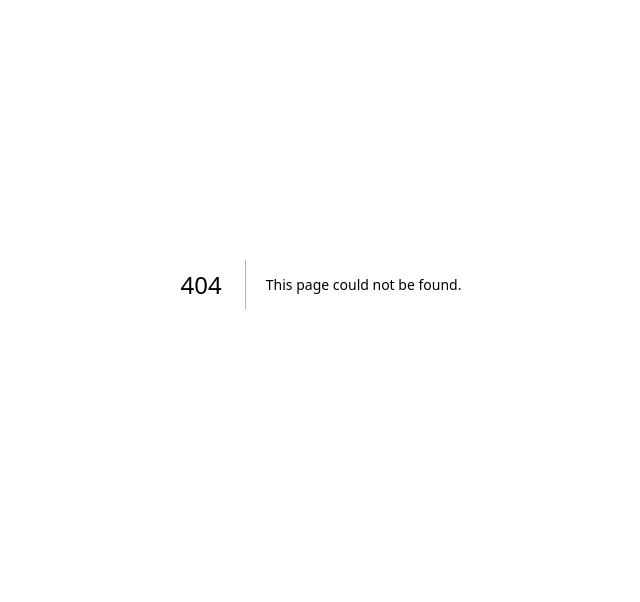
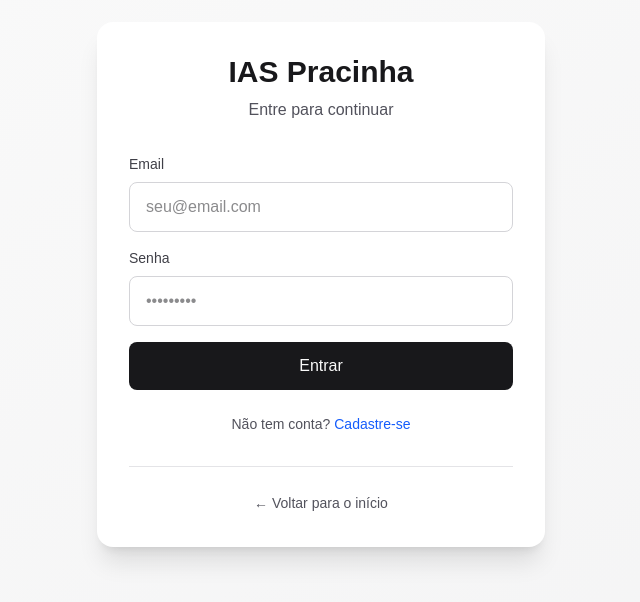
Before and after one commit to johnadriansilva04-byte/IAs-Pracinha, a Next.js app: page /login in a window 1280 px wide. Before the commit this address had no page. Shown: the part 116-718 px from the top of the page, without its empty margins (319-959 px from the left). Built offline with nearby package versions, Linux system fonts and the light colour scheme.

Commit message:
Sistema de autenticação completo - login/cadastro com Supabase Auth, proteção de rotas, sessão por cookie, verificação de autenticação em todas as páginas

```diff
--- a/package.json
+++ b/package.json
@@ -10,6 +10,7 @@
   },
   "dependencies": {
     "@google/generative-ai": "^0.24.1",
+    "@supabase/ssr": "^0.12.4",
     "@supabase/supabase-js": "^2.111.0",
     "next": "16.2.12",
     "react": "19.2.4",
--- /dev/null
+++ b/src/app/api/auth/check/route.ts
@@ -0,0 +1,9 @@
+import { NextRequest, NextResponse } from 'next/server';
+
+export async function GET(request: NextRequest) {
+  const session = request.cookies.get('session');
+
+  return NextResponse.json({
+    authenticated: !!session
+  });
+}
--- /dev/null
+++ b/src/app/api/login/route.ts
@@ -0,0 +1,39 @@
+import { NextRequest, NextResponse } from 'next/server';
+import { supabase } from '@/lib/supabase';
+
+export async function POST(request: NextRequest) {
+  try {
+    const body = await request.json();
+    const { email, password } = body;
+
+    const { data, error } = await supabase.auth.signInWithPassword({
+      email,
+      password,
+    });
+
+    if (error) {
+      return NextResponse.json({ error: error.message }, { status: 401 });
+    }
+
+    // Criar sessão simples
+    const response = NextResponse.json({
+      success: true,
+      user: data.user
+    });
+
+    // Set cookie simples
+    response.cookies.set('session', data.session.access_token, {
+      httpOnly: true,
+      secure: process.env.NODE_ENV === 'production',
+      sameSite: 'lax',
+      maxAge: 60 * 60 * 24 * 7 // 7 dias
+    });
+
+    return response;
+  } catch (error: any) {
+    console.error('Erro ao fazer login:', error);
+    return NextResponse.json({
+      error: 'Erro ao fazer login'
+    }, { status: 500 });
+  }
+}
--- /dev/null
+++ b/src/app/api/logout/route.ts
@@ -0,0 +1,10 @@
+import { NextRequest, NextResponse } from 'next/server';
+
+export async function POST(request: NextRequest) {
+  const response = NextResponse.json({ success: true });
+
+  // Remover cookie de sessão
+  response.cookies.delete('session');
+
+  return response;
+}
--- /dev/null
+++ b/src/app/api/signup/route.ts
@@ -0,0 +1,29 @@
+import { NextRequest, NextResponse } from 'next/server';
+import { supabase } from '@/lib/supabase';
+
+export async function POST(request: NextRequest) {
+  try {
+    const body = await request.json();
+    const { email, password } = body;
+
+    const { data, error } = await supabase.auth.signUp({
+      email,
+      password,
+    });
+
+    if (error) {
+      return NextResponse.json({ error: error.message }, { status: 400 });
+    }
+
+    return NextResponse.json({
+      success: true,
+      user: data.user,
+      message: 'Conta criada com sucesso! Você pode fazer login agora.'
+    });
+  } catch (error: any) {
+    console.error('Erro ao criar conta:', error);
+    return NextResponse.json({
+      error: 'Erro ao criar conta'
+    }, { status: 500 });
+  }
+}
--- a/src/app/chat/[id]/page.tsx
+++ b/src/app/chat/[id]/page.tsx
@@ -32,6 +32,25 @@ export default function ChatPage() {
 
   const { isListening, transcript, startListening, stopListening, isSupported: speechRecognitionSupported } = useSpeechRecognition();
   const { speak, stop: stopSpeaking, isSpeaking, isSupported: speechSynthesisSupported } = useSpeechSynthesis();
+  const router = useRouter();
+
+  useEffect(() => {
+    // Verificar autenticação
+    const checkAuth = async () => {
+      try {
+        const response = await fetch('/api/auth/check');
+        const data = await response.json();
+        if (!data.authenticated) {
+          router.push('/login');
+        }
+      } catch (error) {
+        console.error('Erro ao verificar autenticação:', error);
+        router.push('/login');
+      }
+    };
+
+    checkAuth();
+  }, [router]);
 
   useEffect(() => {
     fetchMessages();
--- a/src/app/config/page.tsx
+++ b/src/app/config/page.tsx
@@ -1,6 +1,7 @@
 'use client';
 
 import { useEffect, useState } from 'react';
+import { useRouter } from 'next/navigation';
 import Link from 'next/link';
 
 interface SystemConfig {
@@ -13,6 +14,7 @@ interface SystemConfig {
 }
 
 export default function ConfigPage() {
+  const router = useRouter();
   const [config, setConfig] = useState<SystemConfig>({
     id: '',
     character: '',
@@ -27,7 +29,26 @@ export default function ConfigPage() {
   const [showDelete, setShowDelete] = useState(false);
 
   useEffect(() => {
-    fetchConfig();
+    // Verificar autenticação
+    const checkAuth = async () => {
+      try {
+        const response = await fetch('/api/auth/check');
+        const data = await response.json();
+        if (!data.authenticated) {
+          router.push('/login');
+        } else {
+          fetchConfig();
+        }
+      } catch (error) {
+        console.error('Erro ao verificar autenticação:', error);
+        router.push('/login');
+      } finally {
+        setLoading(false);
+      }
+    };
+
+    checkAuth();
+  }, [router]);
   }, []);
 
   const fetchConfig = async () => {
@@ -37,8 +58,6 @@ export default function ConfigPage() {
       setConfig(data);
     } catch (error) {
       console.error('Erro ao buscar configuração:', error);
-    } finally {
-      setLoading(false);
     }
   };
 
--- /dev/null
+++ b/src/app/login/page.tsx
@@ -0,0 +1,151 @@
+'use client';
+
+import { useState } from 'react';
+import { useRouter } from 'next/navigation';
+import Link from 'next/link';
+import { supabase } from '@/lib/supabase';
+
+export default function LoginPage() {
+  const router = useRouter();
+  const [email, setEmail] = useState('');
+  const [password, setPassword] = useState('');
+  const [loading, setLoading] = useState(false);
+  const [error, setError] = useState('');
+
+  const handleLogin = async (e: React.FormEvent) => {
+    e.preventDefault();
+    setError('');
+    setLoading(true);
+
+    try {
+      const response = await fetch('/api/login', {
+        method: 'POST',
+        headers: { 'Content-Type': 'application/json' },
+        body: JSON.stringify({ email, password })
+      });
+
+      const data = await response.json();
+
+      if (data.error) {
+        throw new Error(data.error);
+      }
+
+      router.push('/');
+    } catch (error: any) {
+      console.error('Erro ao fazer login:', error);
+      setError(error.message || 'Email ou senha incorretos');
+    } finally {
+      setLoading(false);
+    }
+  };
+
+  const handleSignUp = async (e: React.FormEvent) => {
+    e.preventDefault();
+    setError('');
+    setLoading(true);
+
+    try {
+      const response = await fetch('/api/signup', {
+        method: 'POST',
+        headers: { 'Content-Type': 'application/json' },
+        body: JSON.stringify({ email, password })
+      });
+
+      const data = await response.json();
+
+      if (data.error) {
+        throw new Error(data.error);
+      }
+
+      setError('✅ ' + data.message);
+    } catch (error: any) {
+      console.error('Erro ao fazer cadastro:', error);
+      setError(error.message || 'Erro ao criar conta. Tente novamente.');
+    } finally {
+      setLoading(false);
+    }
+  };
+
+  return (
+    <div className="min-h-screen bg-gradient-to-br from-zinc-50 to-zinc-100 dark:from-zinc-900 dark:to-zinc-800 flex items-center justify-center p-4">
+      <div className="max-w-md w-full">
+        <div className="bg-white dark:bg-zinc-800 rounded-2xl shadow-xl p-8">
+          <div className="text-center mb-8">
+            <h1 className="text-3xl font-bold text-zinc-900 dark:text-zinc-50 mb-2">
+              IAS Pracinha
+            </h1>
+            <p className="text-zinc-600 dark:text-zinc-400">
+              Entre para continuar
+            </p>
+          </div>
+
+          {error && (
+            <div className="bg-red-50 dark:bg-red-900/20 border border-red-200 dark:border-red-800 text-red-700 dark:text-red-300 p-3 rounded-lg mb-6">
+              {error}
+            </div>
+          )}
+
+          <form onSubmit={handleLogin} className="space-y-4">
+            <div>
+              <label className="block text-sm font-medium text-zinc-700 dark:text-zinc-300 mb-2">
+                Email
+              </label>
+              <input
+                type="email"
+                value={email}
+                onChange={(e) => setEmail(e.target.value)}
+                required
+                className="w-full px-4 py-3 border border-zinc-300 dark:border-zinc-600 rounded-lg bg-white dark:bg-zinc-700 text-zinc-900 dark:text-zinc-50 focus:ring-2 focus:ring-blue-500 focus:border-transparent"
+                placeholder="seu@email.com"
+              />
+            </div>
+
+            <div>
+              <label className="block text-sm font-medium text-zinc-700 dark:text-zinc-300 mb-2">
+                Senha
+              </label>
+              <input
+                type="password"
+                value={password}
+                onChange={(e) => setPassword(e.target.value)}
+                required
+                className="w-full px-4 py-3 border border-zinc-300 dark:border-zinc-600 rounded-lg bg-white dark:bg-zinc-700 text-zinc-900 dark:text-zinc-50 focus:ring-2 focus:ring-blue-500 focus:border-transparent"
+                placeholder="•••••••••"
+              />
+            </div>
+
+            <button
+              type="submit"
+              disabled={loading}
+              className="w-full py-3 bg-zinc-900 dark:bg-zinc-50 text-zinc-50 dark:text-zinc-900 rounded-lg font-medium hover:opacity-90 transition-opacity disabled:opacity-50 disabled:cursor-not-allowed"
+            >
+              {loading ? 'Entrando...' : 'Entrar'}
+            </button>
+          </form>
+
+          <div className="mt-6 text-center">
+            <p className="text-zinc-600 dark:text-zinc-400 text-sm">
+              Não tem conta?{' '}
+              <button
+                onClick={handleSignUp}
+                disabled={loading}
+                className="text-blue-600 dark:text-blue-400 hover:underline disabled:opacity-50 disabled:cursor-not-allowed"
+              >
+                Cadastre-se
+              </button>
+            </p>
+          </div>
+
+          <div className="mt-8 pt-6 border-t border-zinc-200 dark:border-zinc-700 text-center">
+            <Link
+              href="/"
+              className="text-zinc-600 dark:text-zinc-400 hover:text-zinc-900 dark:hover:text-zinc-50 text-sm"
+            >
+              ← Voltar para o início
+            </Link>
+          </div>
+        </div>
+      </div>
+    </div>
+  );
+}
--- a/src/app/page.tsx
+++ b/src/app/page.tsx
@@ -1,6 +1,7 @@
 'use client';
 
 import { useEffect, useState } from 'react';
+import { useRouter } from 'next/navigation';
 import Link from 'next/link';
 
 interface Case {
@@ -11,12 +12,33 @@ interface Case {
 }
 
 export default function Home() {
+  const router = useRouter();
   const [cases, setCases] = useState<Case[]>([]);
   const [loading, setLoading] = useState(true);
+  const [isLoggedIn, setIsLoggedIn] = useState(false);
 
   useEffect(() => {
+    // Verificar se está logado
+    const checkAuth = async () => {
+      try {
+        const response = await fetch('/api/auth/check');
+        const data = await response.json();
+        if (!data.authenticated) {
+          router.push('/login');
+        } else {
+          setIsLoggedIn(true);
           fetchCases();
-  }, []);
+        }
+      } catch (error) {
+        console.error('Erro ao verificar autenticação:', error);
+        router.push('/login');
+      } finally {
+        setLoading(false);
+      }
+    };
+
+    checkAuth();
+  }, [router]);
 
   const fetchCases = async () => {
     try {
@@ -25,8 +47,6 @@ export default function Home() {
       setCases(data);
     } catch (error) {
       console.error('Erro ao buscar casos:', error);
-    } finally {
-      setLoading(false);
     }
   };
 
@@ -39,7 +59,6 @@ export default function Home() {
       });
       const data = await response.json();
       setCases([data, ...cases]);
-      // Redirecionar para o chat com a nova conversa
       window.location.href = `/chat/${data.id}`;
     } catch (error) {
       console.error('Erro ao criar caso:', error);
@@ -59,16 +78,45 @@ export default function Home() {
     }
   };
 
+  const handleLogout = async () => {
+    try {
+      await fetch('/api/logout', { method: 'POST' });
+      router.push('/login');
+    } catch (error) {
+      console.error('Erro ao fazer logout:', error);
+    }
+  };
+
+  if (loading) {
+    return (
+      <div className="min-h-screen bg-gradient-to-br from-zinc-50 to-zinc-100 dark:from-zinc-900 dark:to-zinc-800 flex items-center justify-center">
+        <div className="text-zinc-500">Carregando...</div>
+      </div>
+    );
+  }
+
+  if (!isLoggedIn) {
+    return null; // Redirecionou no useEffect
+  }
+
   return (
     <div className="min-h-screen bg-gradient-to-br from-zinc-50 to-zinc-100 dark:from-zinc-900 dark:to-zinc-800 p-8">
       <div className="max-w-4xl mx-auto">
-        <header className="mb-8">
+        <header className="mb-8 flex justify-between items-center">
+          <div>
             <h1 className="text-4xl font-bold text-zinc-900 dark:text-zinc-50 mb-2">
               IAS Pracinha
             </h1>
             <p className="text-zinc-600 dark:text-zinc-400">
               Seu assistente pessoal com memória longa
             </p>
+          </div>
+          <button
+            onClick={handleLogout}
+            className="text-zinc-600 dark:text-zinc-400 hover:text-zinc-900 dark:hover:text-zinc-50"
+          >
+            Sair
+          </button>
         </header>
 
         <div className="flex gap-4 mb-6">
@@ -86,9 +134,7 @@ export default function Home() {
           </Link>
         </div>
 
-        {loading ? (
-          <div className="text-center py-12 text-zinc-500">Carregando...</div>
-        ) : cases.length === 0 ? (
+        {cases.length === 0 ? (
           <div className="text-center py-12 text-zinc-500">
             <p className="mb-4">Nenhuma conversa ainda</p>
             <p className="text-sm">Clique em "Nova Conversa" para começar</p>
```
Also changed, not shown: 1 other file (tests, documents, lock files or other folders). Lines whose indentation alone changed are shown as unchanged.
